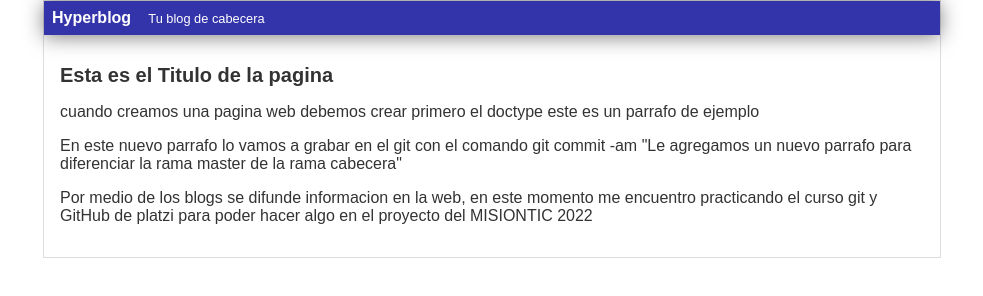
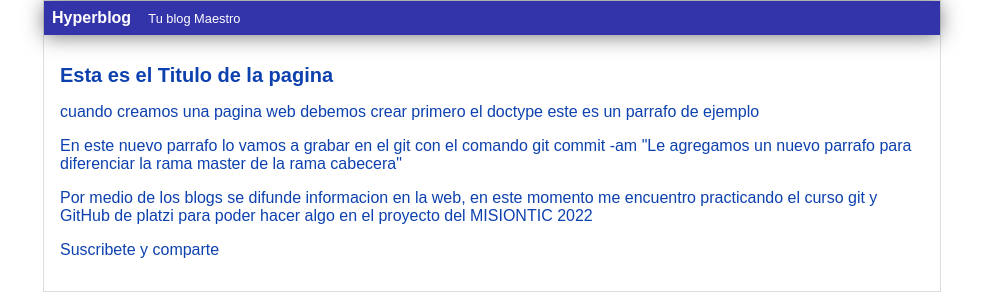
Before and after one commit to malm85/Hyperblog, a plain HTML site: page index.html in a window 1280 px wide. Shown: the whole page, without its empty margins (148-1131 px from the left). Drawn offline with Linux system fonts and the light colour scheme.

Commit message:
Agregue suscripcion y cambie cabecera y cambie color azul

```diff
--- a/css/styles.css
+++ b/css/styles.css
@@ -1,6 +1,6 @@
 body
 {
-    color: #333;
+    color: rgb(13, 65, 175);
     text-align: center;
     font-family: Arial;
     font-size: 16px;
--- a/index.html
+++ b/index.html
@@ -8,13 +8,14 @@
         <div id="container">
             <div id="cabecera">
                 Hyperblog
-                <span id="tagline">Tu blog de cabecera</span>
+                <span id="tagline">Tu blog Maestro</span>
             </div>
             <div id="post">
                 <h1>Esta es el Titulo de la pagina</h1>
                 <p>cuando creamos una pagina web debemos crear primero el doctype este es un parrafo de ejemplo </p>
                 <p>En este nuevo parrafo lo vamos a grabar en el git con el comando git commit -am "Le agregamos un nuevo parrafo para diferenciar la rama master de la rama cabecera"</p>
                 <p>Por medio de los blogs se difunde informacion en la web, en este momento me encuentro practicando el curso git y GitHub de platzi para poder hacer algo en el proyecto del MISIONTIC 2022</p>
+                <p>Suscribete y comparte</p>
             </div>
         </div>
     </body>
```
